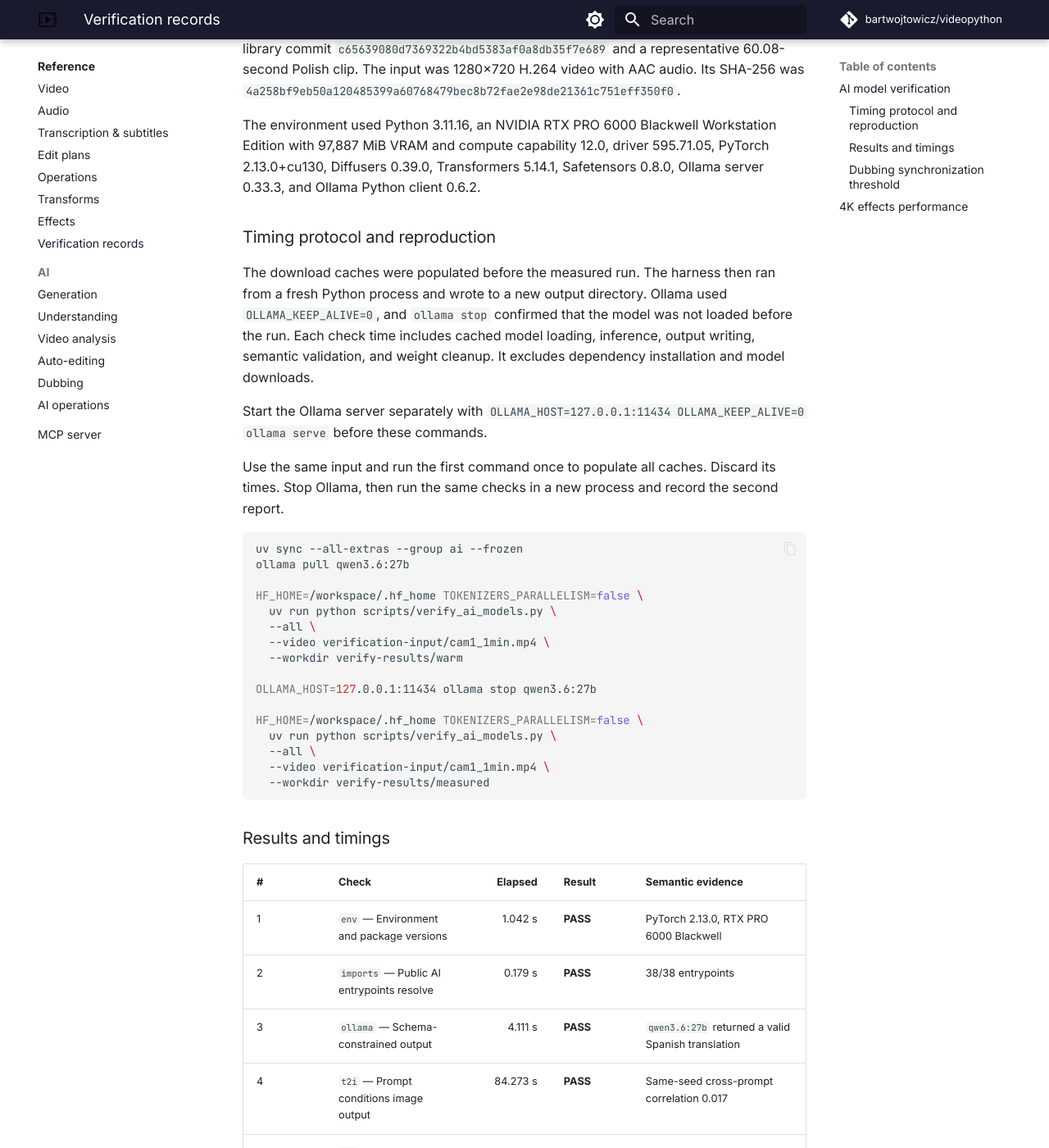
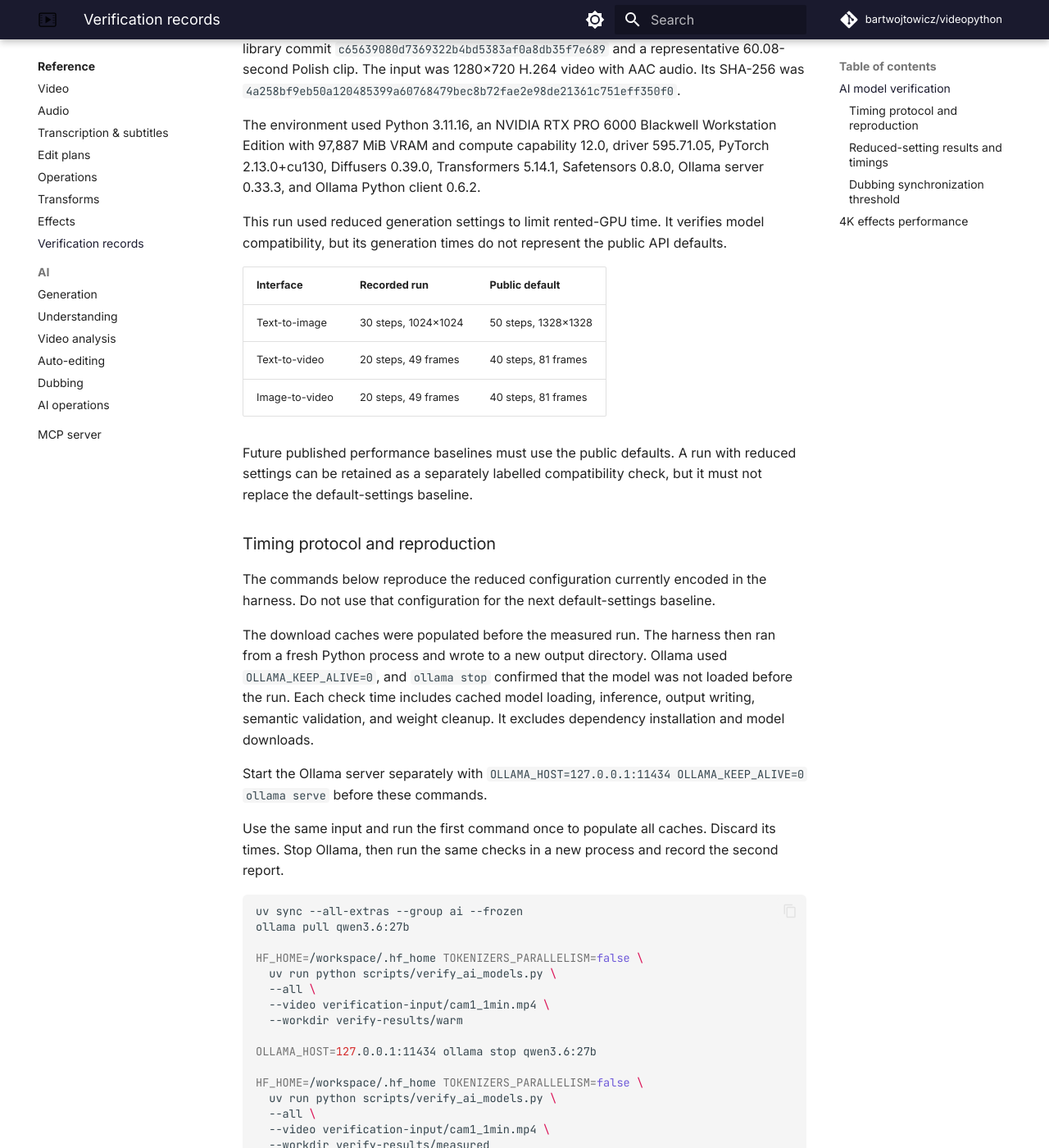
Before and after one commit to BartWojtowicz/videopython, an MkDocs documentation site: the page built from docs/reference/verification.md, in a window 1280 px wide and 1400 px high, scrolled down 475 px. Shown: the whole window at 82% size. Built offline with MkDocs 1.6.1 and Material for MkDocs 9.7.7, drawn with Linux system fonts in a browser that asks for light colours; comment, search, counter and statistics services are not loaded; some of the changed text lies outside the part shown.

Commit message:
Clarify reduced AI benchmark settings (#302)

````diff
--- a/docs/reference/verification.md
+++ b/docs/reference/verification.md
@@ -21,7 +21,23 @@ Edition with 97,887 MiB VRAM and compute capability 12.0, driver 595.71.05, PyTo
 2.13.0+cu130, Diffusers 0.39.0, Transformers 5.14.1, Safetensors 0.8.0, Ollama server
 0.33.3, and Ollama Python client 0.6.2.
 
+This run used reduced generation settings to limit rented-GPU time. It verifies model
+compatibility, but its generation times do not represent the public API defaults.
+
+| Interface | Recorded run | Public default |
+|---|---|---|
+| Text-to-image | 30 steps, 1024×1024 | 50 steps, 1328×1328 |
+| Text-to-video | 20 steps, 49 frames | 40 steps, 81 frames |
+| Image-to-video | 20 steps, 49 frames | 40 steps, 81 frames |
+
+Future published performance baselines must use the public defaults. A run with reduced
+settings can be retained as a separately labelled compatibility check, but it must not
+replace the default-settings baseline.
+
 ### Timing protocol and reproduction
+
+The commands below reproduce the reduced configuration currently encoded in the
+harness. Do not use that configuration for the next default-settings baseline.
 
 The download caches were populated before the measured run. The harness then ran from a
 fresh Python process and wrote to a new output directory. Ollama used
@@ -56,7 +72,7 @@ HF_HOME=/workspace/.hf_home TOKENIZERS_PARALLELISM=false \
   --workdir verify-results/measured
 ```
 
-### Results and timings
+### Reduced-setting results and timings
 
 | # | Check | Elapsed | Result | Semantic evidence |
 |---|---|---:|---|---|
````
Also changed, not shown: DEVELOPMENT.md (+3 -2 lines).
